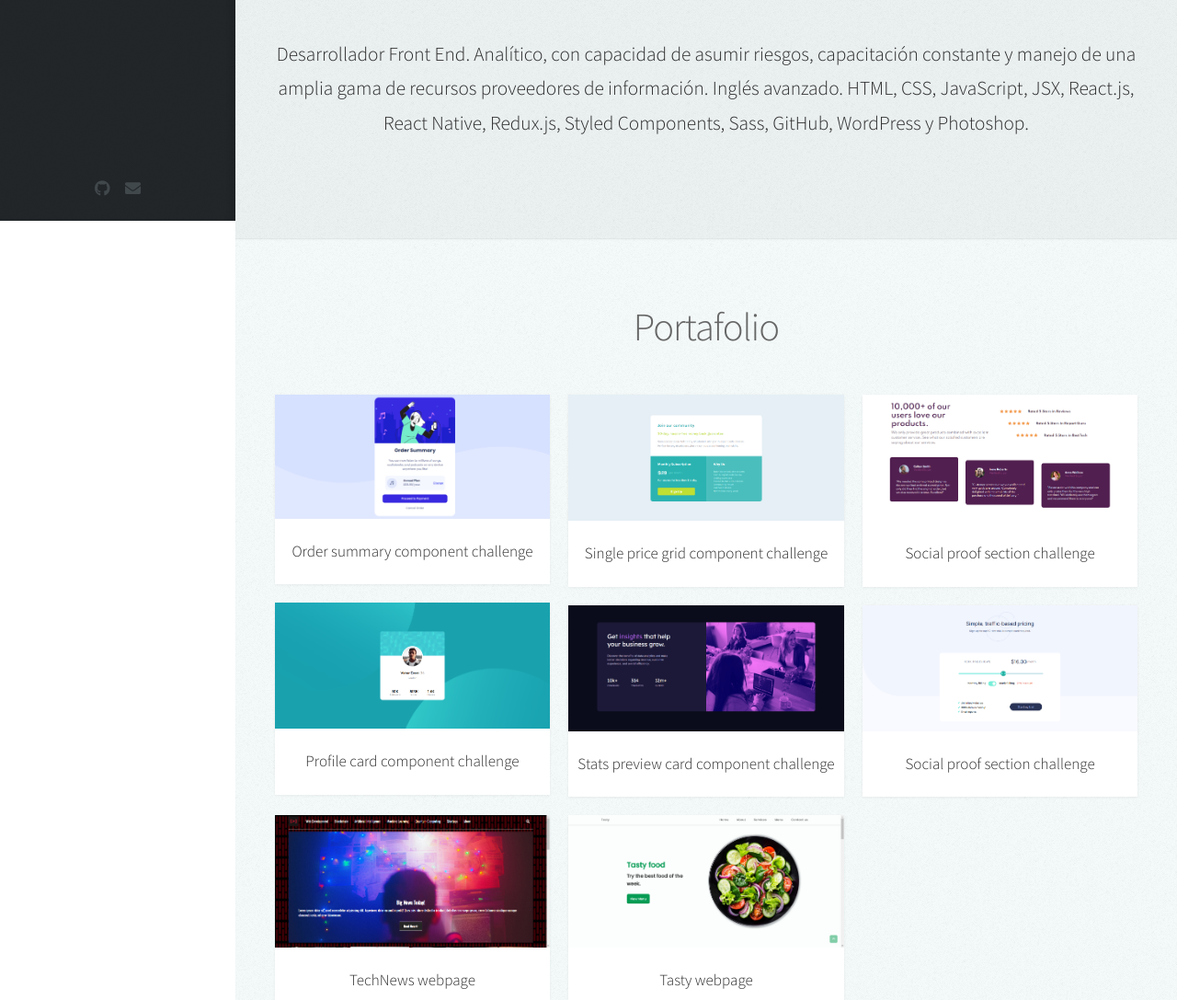
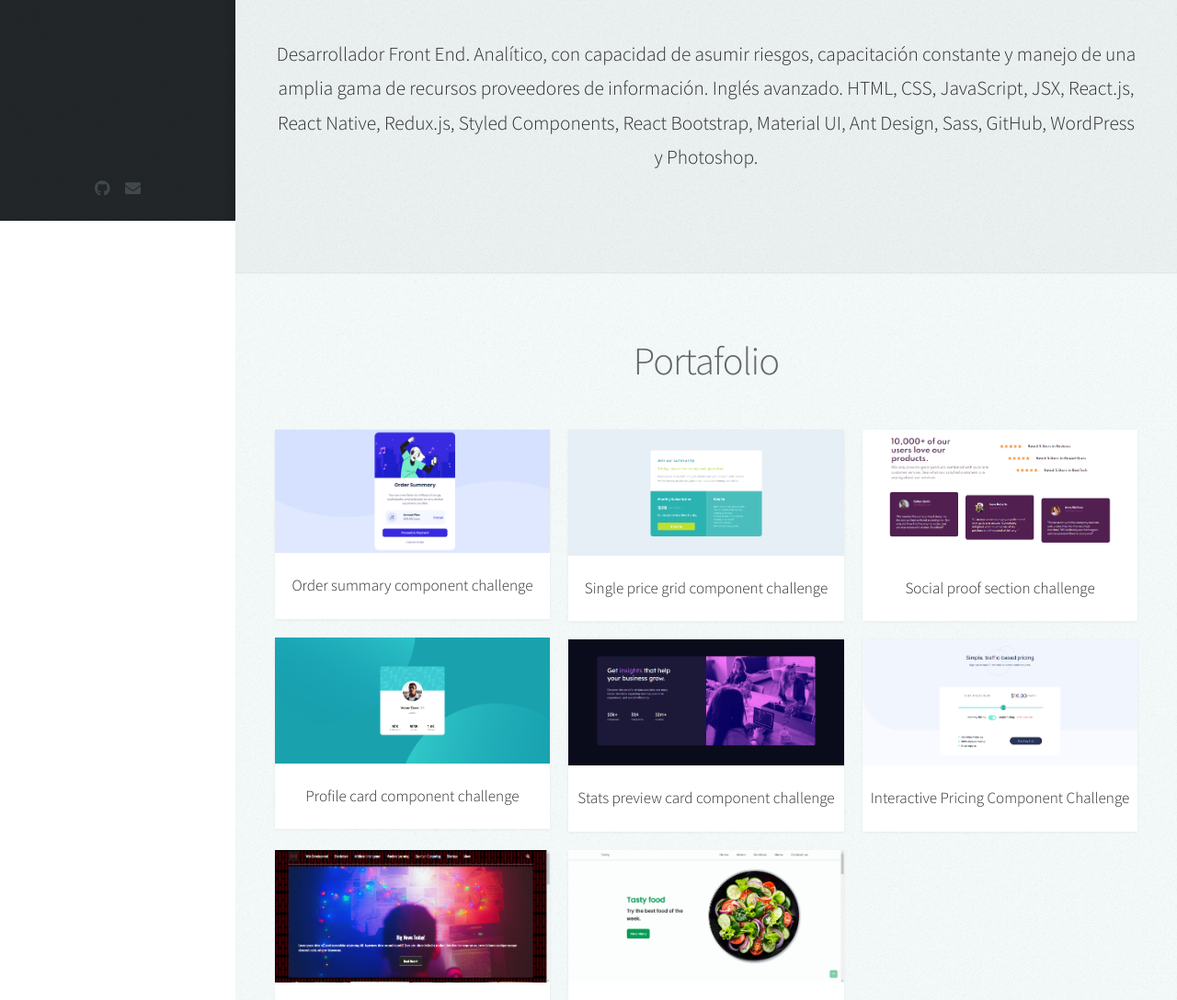
Before and after one commit to manuel040192/manuel040192.github.io, a plain HTML site: page index.html in a window 1280 px wide. Shown: the part 560-1647 px from the top of the page at 92% size. Drawn offline with Linux system fonts and the light colour scheme.

Commit message:
Update index.html

```diff
--- a/index.html
+++ b/index.html
@@ -74,7 +74,7 @@
 
 							<a href="#" class="image featured"><img src="images/pic08.jpg" alt="" /></a>
 
-							<p class="paragraph">Desarrollador Front End. Analítico, con capacidad de asumir riesgos, capacitación constante y manejo de una amplia gama de recursos proveedores de información. Inglés avanzado. HTML, CSS, JavaScript, JSX, React.js, React Native, Redux.js, Styled Components, Sass, GitHub, WordPress y Photoshop.</p>
+							<p class="paragraph">Desarrollador Front End. Analítico, con capacidad de asumir riesgos, capacitación constante y manejo de una amplia gama de recursos proveedores de información. Inglés avanzado. HTML, CSS, JavaScript, JSX, React.js, React Native, Redux.js, Styled Components, React Bootstrap, Material UI, Ant Design, Sass, GitHub, WordPress y Photoshop.</p>
 
 						</div>
 					</section>
@@ -126,7 +126,7 @@
 								<article class="item">
 									<a href="#image6" class="image fit"><img src="images/interactive-pricing-component-challenge.png" alt="" onClick="imageSixClicked()" /></a>
 									<header>
-										<h3>Social proof section challenge</h3>
+										<h3>Interactive Pricing Component Challenge</h3>
 									</header>
 								</article>
 							</div>
```
